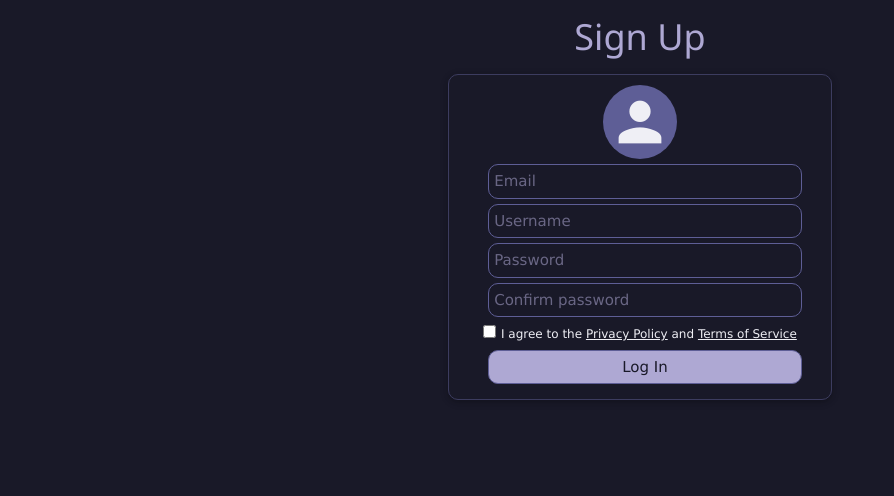
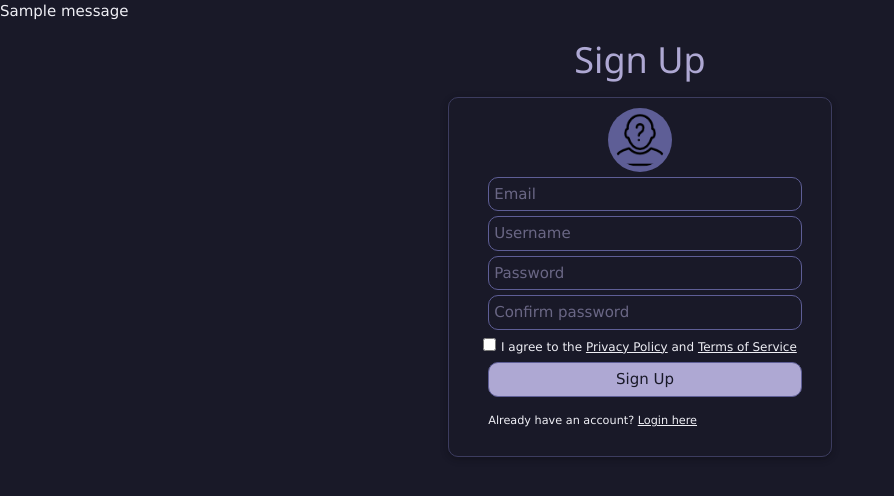
Before and after one commit to mordy-python/Prism, a Flask app: page /signup in a window 1280 px wide. Shown: the top 496 px of the page, without its empty margins (0-894 px from the left). Run offline with Flask 2, Linux system fonts and the light colour scheme; one stand-in notice (Sample message) is shown.

Commit message:
started to add templating variables

```diff
--- a/main.py
+++ b/main.py
@@ -14,8 +14,9 @@ users = deta.Base("users")
 
 @app.route("/")
 def index():
+    to_follow = users.fetch(limit=3).items
     if "username" in session:
-        return render_template("index.html")
+        return render_template("index.html", to_follow=to_follow)
     else:
         return redirect(url_for("login"))
 
--- a/static/colors.css
+++ b/static/colors.css
@@ -45,7 +45,7 @@
 .link a {
     text-decoration: none;
     margin-left: 5px;
-    font-size: 1.2em;
+    font-size: 1.2rem;
 }
 .material-icons {
     font-size: 1.2em;
@@ -142,7 +142,8 @@ hr {
     margin: auto;
 }
 .person {
-    font-size: 64px;
+    width: 64px;
+    height: 64px;
     background-color: #5e5e96;
     border-radius: 50%;
     padding: 5px;
@@ -171,6 +172,7 @@ hr {
     border-radius: 10px;
     width: 100%;
     outline: none;
+    cursor: pointer;
 }
 .ray {
     display: flex;
@@ -184,6 +186,10 @@ hr {
     display: flex;
     align-items: center;
 }
+.question {
+    padding: 5px;
+    font-size: .75em;
+}
 .pfp {
     width: 50px;
     height: auto;
--- a/templates/index.html
+++ b/templates/index.html
@@ -6,7 +6,7 @@
 </form>
 <div class="ray">
     <div class="ray-content">
-        <img class="pfp" src="https://cdn.discordapp.com/avatars/845345000816377876/c39d7fc4eaeed2b150faabe40ce33ac1.webp?size=240">
+        <img class="pfp" src="{{session['pfp']}}">
         <p class="content">Lorem, ipsum dolor sit amet consectetur adipisicing elit. Recusandae</p>
     </div>
     <div class="controls">
--- a/templates/signup.html
+++ b/templates/signup.html
@@ -1,29 +1,48 @@
 <!DOCTYPE html>
 <html lang="en">
+
 <head>
     <meta charset="UTF-8">
     <meta http-equiv="X-UA-Compatible" content="IE=edge">
     <meta name="viewport" content="width=device-width, initial-scale=1.0">
     <link rel="stylesheet" href="https://www.w3schools.com/w3css/4/w3.css">
-  <link href="https://fonts.googleapis.com/icon?family=Material+Icons" rel="stylesheet">
+    <link href="https://fonts.googleapis.com/icon?family=Material+Icons" rel="stylesheet">
     <link rel="stylesheet" href="{{url_for('static', filename='colors.css')}}">
     <title>Prism - Sign Up</title>
 </head>
+
 <body class="w3-theme">
+    {% with messages = get_flashed_messages() %}
+        {% for message in messages %}
+            {{message}}
+        {% endfor %}
+    {% endwith %}
     <h1 align="center" class="page-header">Sign Up</h1>
     <div class="w3-card card auth-card">
-        <div class="material-icons person">person</div>
-        <form>
+        <!-- <a href="https://www.flaticon.com/free-icons/anonymous" title="anonymous icons">Anonymous icons created by Pixel perfect - Flaticon</a> -->
+        <img src="{{url_for('static', filename='anonymous.png')}}" alt="Profile Picture" class="person" id="pfp">
+        <form method="post">
             <input required class="form-input" name="email" type="email" placeholder="Email">
-            <input required class="form-input" name="username" type="text" placeholder="Username">
+            <input required class="form-input" name="username" type="text" placeholder="Username"
+                oninput="get_pfp(this);">
             <input required class="form-input" type="password" name="password1" placeholder="Password">
             <input required class="form-input" name="password2" type="password" placeholder="Confirm password">
             <div class="tos">
-                <input required type="checkbox"/>
-                <small>I agree to the <a href="{{url_for('static', filename='PP.html')}}">Privacy Policy</a> and <a href="{{url_for('static', filename='TOS.html')}}">Terms of Service</a></small>
+                <input required type="checkbox" />
+                <small>I agree to the <a href="{{url_for('static', filename='PP.html')}}">Privacy Policy</a> and <a
+                        href="{{url_for('static', filename='TOS.html')}}">Terms of Service</a></small>
             </div>
-            <input type="submit" value="Log In" class="form-submit"/>
+            <input type="submit" value="Sign Up" class="form-submit" />
+            <p class="question">Already have an account? <a href="{{url_for('login')}}">Login here</a></p>
         </form>
     </div>
+    <script>
+        base_url = "https://avatars.dicebear.com/api/micah/"
+        function get_pfp(input) {
+            uname = input.value;
+            document.getElementById("pfp").src = `${base_url}${uname}.svg`;
+        }
+    </script>
 </body>
+
 </html>
```
Also changed, not shown: templates/base.html (+14 -9 lines), templates/login.html (+8 -2 lines), static/anonymous.png (added).
